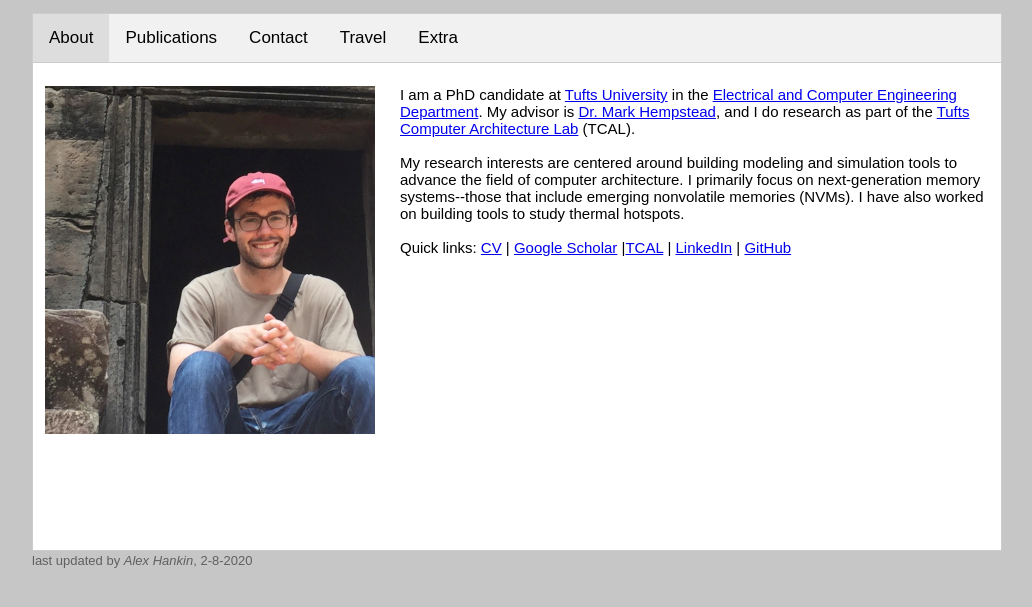
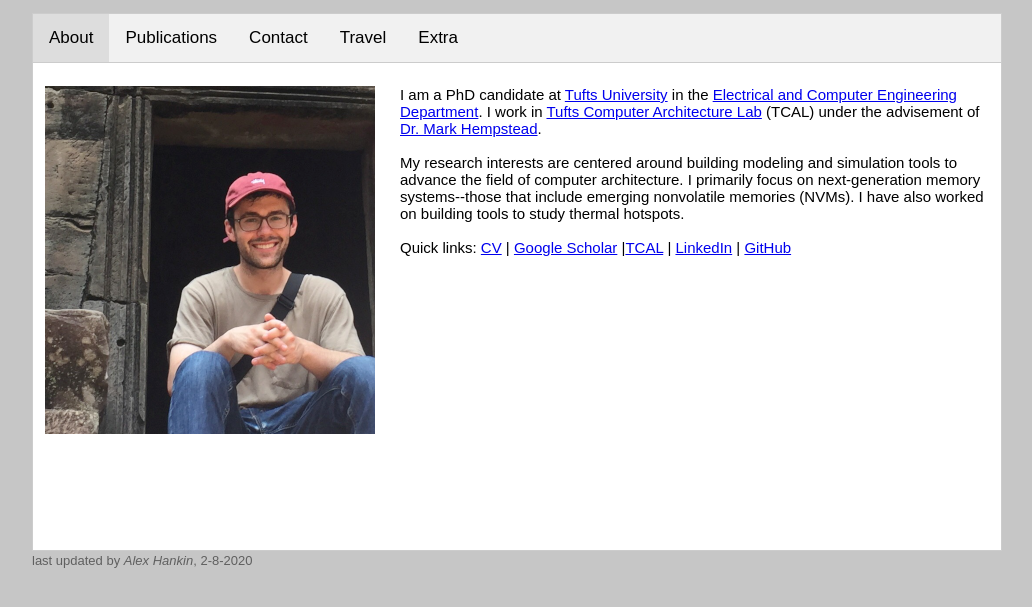
Before and after one commit to hankin0/hankin0.github.io, a Jekyll site: the page built from index.html, in a window 1280 px wide. Shown: the top 607 px of the page, without its empty margins (123-1155 px from the left). Built offline with Jekyll 4.4.1, drawn with Linux system fonts in a browser that asks for light colours.

Commit message:
Update index.html

```diff
--- a/index.html
+++ b/index.html
@@ -20,9 +20,8 @@ layout: default
 	    I am a PhD candidate at <a
             href="https://www.tufts.edu">Tufts University</a> in the <a
             href="https://engineering.tufts.edu/ece/">Electrical and Computer Engineering
-            Department</a>. My advisor is <a href=https://engineering.tufts.edu/people/faculty/mark-hempstead>Dr. Mark Hempstead</a>, and I do
-            research as part of the <a href="https://sites.tufts.edu/tcal/">Tufts Computer Architecture
-            Lab</a> (TCAL).
+            Department</a>. I work in <a href="https://sites.tufts.edu/tcal/">Tufts Computer Architecture
+            Lab</a> (TCAL) under the advisement of <a href=https://engineering.tufts.edu/people/faculty/mark-hempstead>Dr. Mark Hempstead</a>.
 	    <br><br>
 	    My research interests are centered around building modeling and simulation tools to advance the field of computer architecture. I primarily
 	      focus on next-generation memory systems--those that include emerging nonvolatile memories (NVMs). I have also worked on building tools to study thermal hotspots. <br><br>
```
